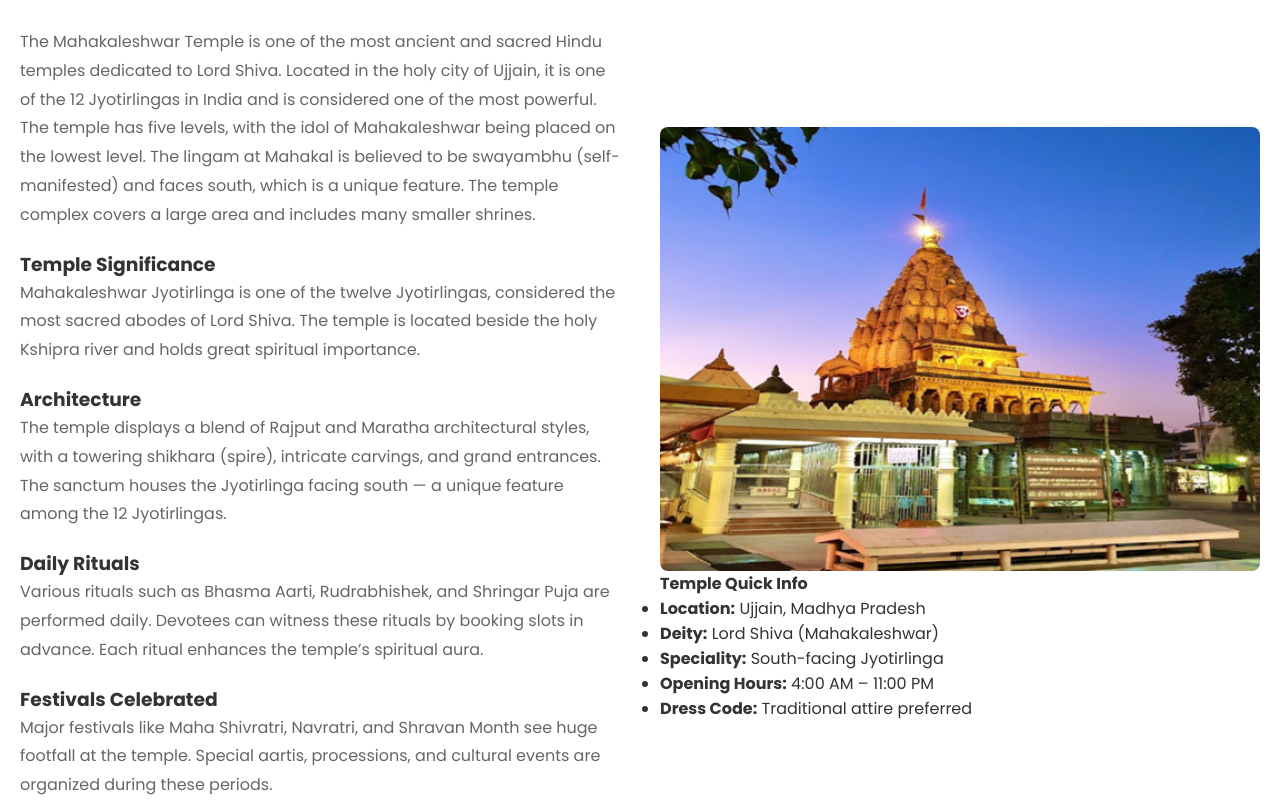
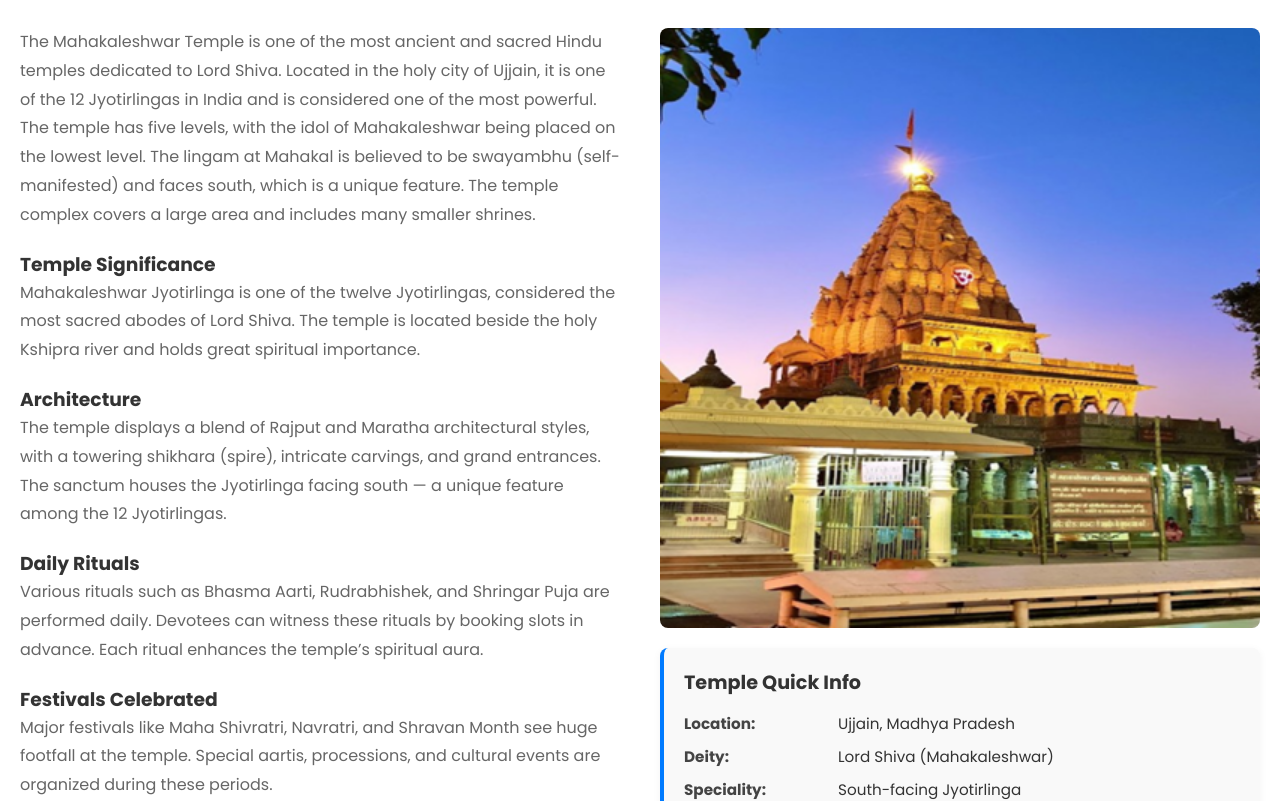
Before and after one commit to Rakhisan/Mahakaleshwar, a React (Create React App) app: page /mahakaleshwar/temple in a window 1280 px wide. Shown: the part 480-1281 px from the top of the page. Built offline with nearby package versions, Linux system fonts and the light colour scheme.

Commit message:
Info box added

```diff
--- a/src/components/Mahakaleshwar/MahakaleshwarContent.css
+++ b/src/components/Mahakaleshwar/MahakaleshwarContent.css
@@ -65,16 +65,54 @@
 
   .img-responsive {
     width: 100%;
+    height: 600px;
+    max-width: 600px;
+    object-fit: cover;
     border-radius: 8px;
     display: block;
   }
+
 
   .two-column {
     display: grid;
     grid-template-columns: 1fr 1fr;
     gap: 40px;
-    align-items: center;
+    /* align-items: center; */
+    align-items: start;
   }
+
+  .info-box {
+    background-color: #f9f9f9;
+    padding: 20px;
+    border-left: 4px solid #007BFF; /* Optional accent */
+    border-radius: 8px;
+    box-shadow: 0 2px 8px rgba(0, 0, 0, 0.05);
+    margin-top: 20px;
+  }
+
+  .info-box h4 {
+    margin-bottom: 15px;
+    color: #333;
+    font-size: 1.2rem;
+  }
+
+  .info-box ul {
+    list-style-type: none;
+    padding: 0;
+    margin: 0;
+  }
+
+  .info-box li {
+    margin-bottom: 10px;
+    font-size: 0.95rem;
+  }
+
+  .info-box strong {
+    display: inline-block;
+    width: 150px;
+    color: #444;
+  }
+
 
   /* Hero Section */
   .hero {
```
